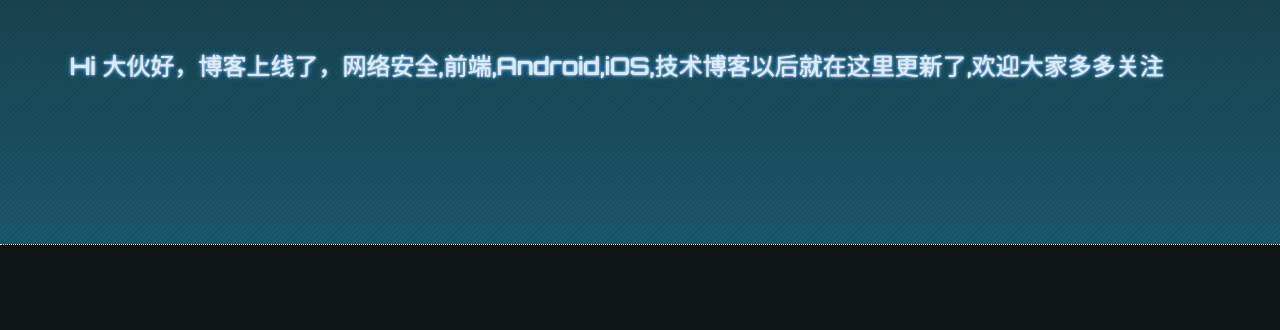
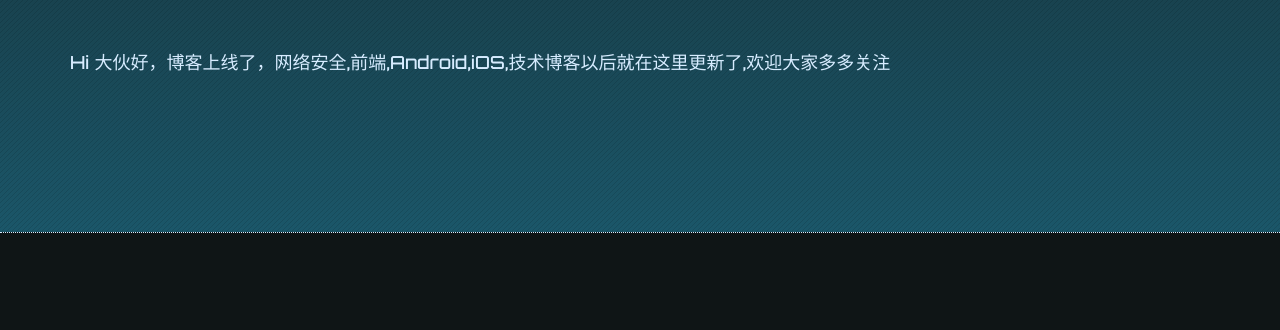
Before and after one commit to shengshu/CTblog, a plain HTML site: page 2022/09/06/hello-world/index.html in a window 1280 px wide. Shown: the part 447-777 px from the top of the page. Drawn offline with nearby package versions, Linux system fonts and the light colour scheme.

Commit message:
Site updated: 2022-09-06 13:02:01

```diff
--- a/2022/09/06/hello-world/index.html
+++ b/2022/09/06/hello-world/index.html
@@ -170,7 +170,7 @@
 
 
         <!-- Post Content -->
-        <h3 id="Hi-大伙好，博客上线了，网络安全-前端-Android-iOS-技术博客以后就在这里更新了-欢迎大家多多关注"><a href="#Hi-大伙好，博客上线了，网络安全-前端-Android-iOS-技术博客以后就在这里更新了-欢迎大家多多关注" class="headerlink" title="Hi 大伙好，博客上线了，网络安全,前端,Android,iOS,技术博客以后就在这里更新了,欢迎大家多多关注"></a>Hi 大伙好，博客上线了，网络安全,前端,Android,iOS,技术博客以后就在这里更新了,欢迎大家多多关注</h3>
+        <h4 id="Hi-大伙好，博客上线了，网络安全-前端-Android-iOS-技术博客以后就在这里更新了-欢迎大家多多关注"><a href="#Hi-大伙好，博客上线了，网络安全-前端-Android-iOS-技术博客以后就在这里更新了-欢迎大家多多关注" class="headerlink" title="Hi 大伙好，博客上线了，网络安全,前端,Android,iOS,技术博客以后就在这里更新了,欢迎大家多多关注"></a>Hi 大伙好，博客上线了，网络安全,前端,Android,iOS,技术博客以后就在这里更新了,欢迎大家多多关注</h4>
     </div>
 
 
```
Also changed, not shown: index.html (+1 -1 lines).
